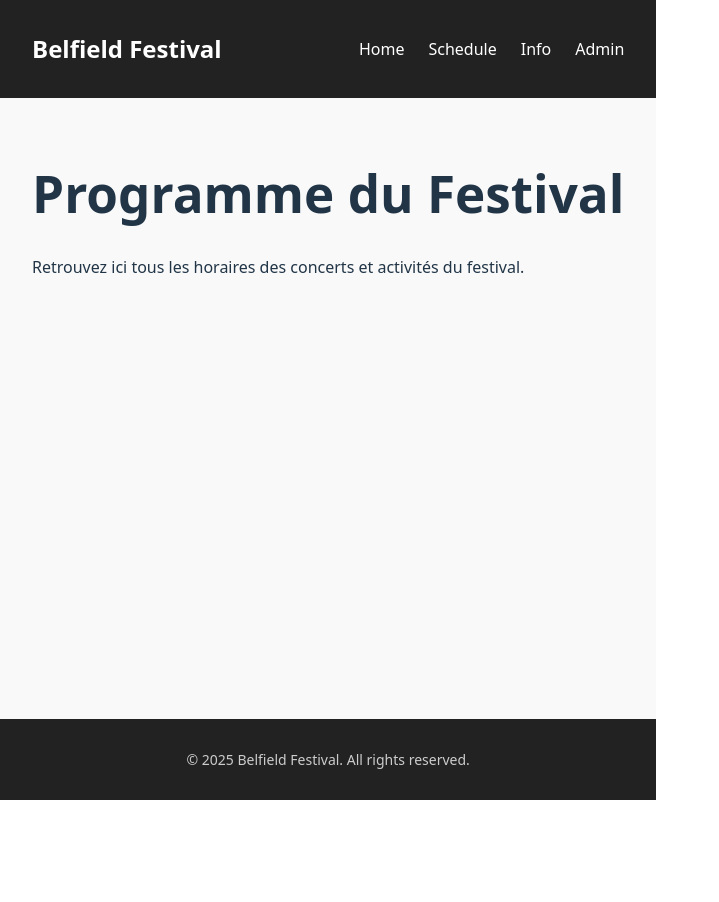
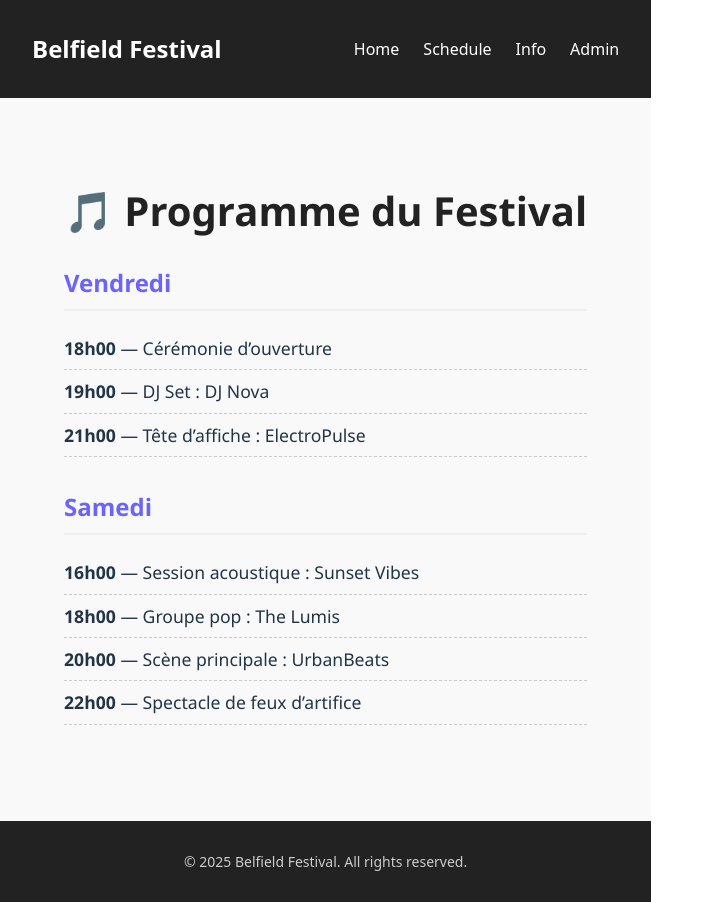
Before and after one commit to Noumso/Belfield-Festival-Website, a React (Vite) app in the folder Belfield-Festival-Website/: page /schedule in a window 1280 px wide. Shown: the whole page, without its empty margins (0-719 px from the left). Before the commit the page ends 800 px from the top, so only its background shows below. Built offline with nearby package versions, Linux system fonts and the light colour scheme.

Commit message:
Add Schedule component with detailed festival program and styling

```diff
--- /dev/null
+++ b/Belfield-Festival-Website/src/pages/Schedule.css
@@ -0,0 +1,35 @@
+.schedule-container {
+    padding: 2rem;
+    max-width: 800px;
+    margin: 0 auto;
+    font-family: 'Segoe UI', sans-serif;
+  }
+
+  .schedule-container h1 {
+    text-align: center;
+    margin-bottom: 2rem;
+    font-size: 2.5rem;
+    color: #222;
+  }
+
+  .day {
+    margin-bottom: 2rem;
+  }
+
+  .day h2 {
+    color: #6c63ff;
+    border-bottom: 2px solid #eee;
+    padding-bottom: 0.5rem;
+    margin-bottom: 1rem;
+  }
+
+  .day ul {
+    list-style: none;
+    padding: 0;
+  }
+
+  .day li {
+    padding: 0.5rem 0;
+    border-bottom: 1px dashed #ccc;
+    font-size: 1.1rem;
+  }
--- a/Belfield-Festival-Website/src/pages/Schedule.jsx
+++ b/Belfield-Festival-Website/src/pages/Schedule.jsx
@@ -1,8 +1,28 @@
+import './Schedule.css';
+
 function Schedule() {
   return (
-    <div>
-      <h1>Programme du Festival</h1>
-      <p>Retrouvez ici tous les horaires des concerts et activités du festival.</p>
+    <div className="schedule-container">
+      <h1>🎵 Programme du Festival</h1>
+
+      <section className="day">
+        <h2>Vendredi</h2>
+        <ul>
+          <li><strong>18h00</strong> — Cérémonie d’ouverture</li>
+          <li><strong>19h00</strong> — DJ Set : DJ Nova</li>
+          <li><strong>21h00</strong> — Tête d’affiche : ElectroPulse</li>
+        </ul>
+      </section>
+
+      <section className="day">
+        <h2>Samedi</h2>
+        <ul>
+          <li><strong>16h00</strong> — Session acoustique : Sunset Vibes</li>
+          <li><strong>18h00</strong> — Groupe pop : The Lumis</li>
+          <li><strong>20h00</strong> — Scène principale : UrbanBeats</li>
+          <li><strong>22h00</strong> — Spectacle de feux d’artifice</li>
+        </ul>
+      </section>
     </div>
   );
 }
```
